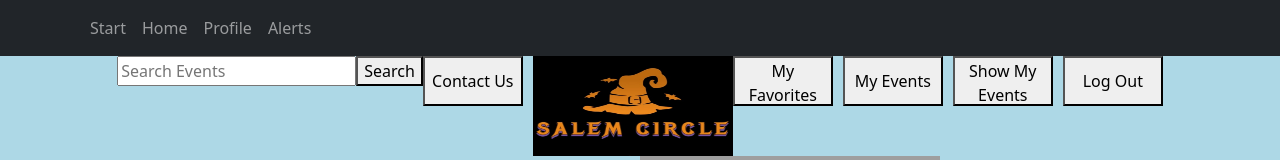
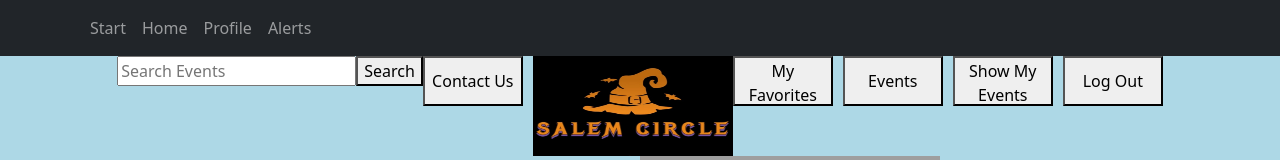
Before and after one commit to Chia-HsuanSu/SalemCircle, a React (Create React App) app in the folder frontend/: page /home in a window 1280 px wide. Shown: the top 160 px of the page. Built offline with nearby package versions, Linux system fonts and the light colour scheme; sample sign-in values are in the browser's storage; grey boxes are pictures that could not be loaded.

Commit message:
eventNameChange

```diff
--- a/frontend/src/components/pages/homePage.js
+++ b/frontend/src/components/pages/homePage.js
@@ -76,7 +76,7 @@ const HomePage = () => {
                     <button style={{ marginRight: '10px', width: '100px', height: '50px' }}>Contact Us</button>
                     <img src="/logo.png" alt="Logo" className="logo" width="200" height="100" />
                     <button style={{ marginRight: '10px', width: '100px', height: '50px' }}>My Favorites</button>
-                    <button onClick={handleMyEventsClick} style={{ marginRight: '10px', width: '100px', height: '50px' }}>My Events</button>
+                    <button onClick={handleMyEventsClick} style={{ marginRight: '10px', width: '100px', height: '50px' }}>Events</button>
                     <button onClick={handleJoinEventList} style={{ marginRight: '10px', width: '100px', height: '50px' }}>Show My Events</button>
                     <button onClick={handleClick} style={{ width: '100px', height: '50px' }}>Log Out</button>
                 </div>
```
